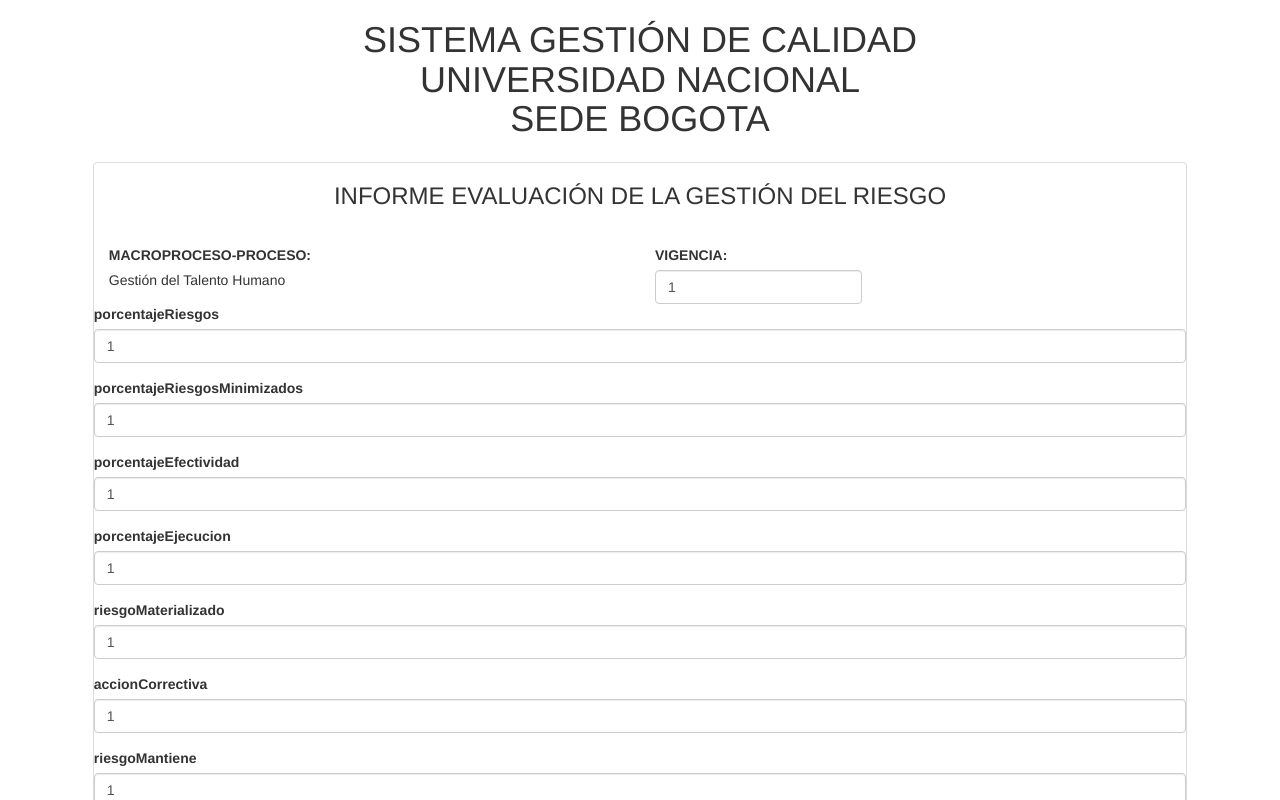
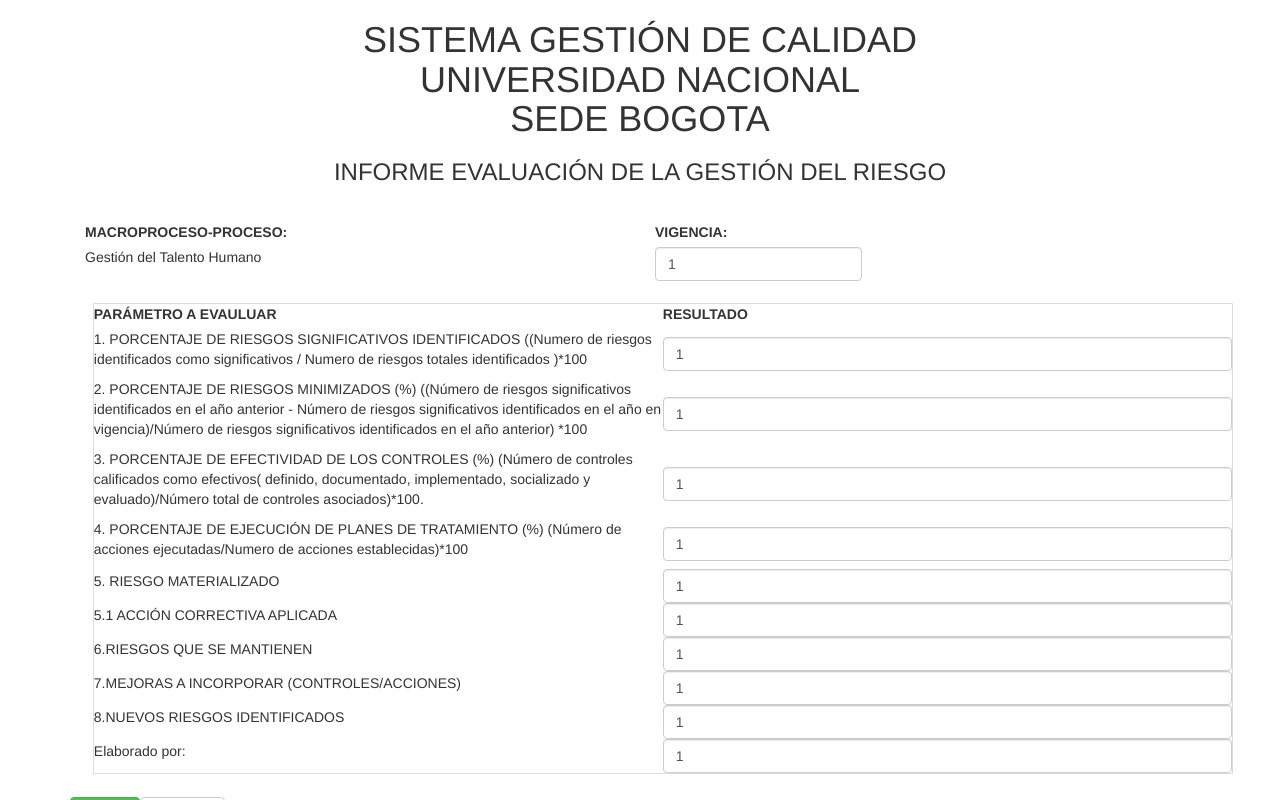
Before and after one commit to HJSFoundation/webFormPDF, an Angular app: page / in a window 1280 px wide. Shown: the top 800 px of the page. Built offline with nearby package versions, Linux system fonts and the light colour scheme; what pdfmake would draw is missing.

Commit message:
all form values inside a table

```diff
--- a/src/app/app.component.html
+++ b/src/app/app.component.html
@@ -7,8 +7,8 @@
       <br>
       SEDE BOGOTA
     </h1>
-    <form (ngSubmit)="onSubmit()" #dataForm="ngForm">
-      <div class="panel panel-default" style= "margin: 2%">
+    <div class=”container-fluid”>
+    <form (ngSubmit)="onSubmit()" #dataForm="ngForm" >
         <h3 style="text-align:center">
             INFORME EVALUACIÓN DE LA GESTIÓN DEL RIESGO <br><br>
         </h3>
@@ -40,8 +40,27 @@
 
 
 
-        <div class="form-group">
-          <label for="name">porcentajeRiesgos</label>
+        <div class="card-block p-0">
+
+          <table class="table table-bordered table-hover table-responsive table-sm m-0" style= "margin: 2%" >
+            <tr >
+                <td width="50%">
+                            <label for="ejemplo_password_1">PARÁMETRO A EVAULUAR</label><br>
+                </td>
+                <td width="50%">
+                            <label for="ejemplo_password_1">RESULTADO</label><br>
+                </td>
+            </tr>
+            <tr>
+                <td>
+                    <!-- bootstraptablecol -->
+                    <p>
+                        1. PORCENTAJE DE RIESGOS SIGNIFICATIVOS IDENTIFICADOS
+                        ((Numero de riesgos identificados como significativos / Numero de riesgos totales
+                        identificados )*100
+                    </p>
+                </td>
+                <td>
                   <input type="text" class="form-control" id="porcentajeRiesgos"
                          required
                          [(ngModel)]="model.porcentajeRiesgos" name="porcentajeRiesgos"
@@ -50,10 +69,17 @@
                        class="alert alert-danger">
                     required
                   </div>
-        </div>
-
-        <div class="form-group">
-          <label for="name">porcentajeRiesgosMinimizados</label>
+                </td>
+            </tr>
+            <tr>
+                <td>
+                    <!-- bootstraptablecol -->
+                    <p>
+                        2. PORCENTAJE DE RIESGOS MINIMIZADOS (%)
+                        ((Número de riesgos significativos identificados en el año anterior - Número de riesgos significativos identificados en el año en vigencia)/Número de riesgos significativos identificados en el año anterior) *100
+                    </p>
+                </td>
+                <td>
                   <input type="text" class="form-control" id="porcentajeRiesgosMinimizados"
                          required
                          [(ngModel)]="model.porcentajeRiesgosMinimizados" name="porcentajeRiesgosMinimizados"
@@ -62,10 +88,18 @@
                        class="alert alert-danger">
                     required
                   </div>
-        </div>
-
-        <div class="form-group">
-          <label for="name">porcentajeEfectividad</label>
+                </td>
+            </tr>
+            <tr>
+                <td>
+                    <!-- bootstraptablecol -->
+                    <p>
+                        3. PORCENTAJE DE EFECTIVIDAD DE LOS CONTROLES (%)
+                        (Número de controles calificados como efectivos( definido, documentado,
+                        implementado, socializado y evaluado)/Número total de controles asociados)*100.
+                    </p>
+                </td>
+                <td>
                   <input type="text" class="form-control" id="porcentajeEfectividad"
                          required
                          [(ngModel)]="model.porcentajeEfectividad" name="porcentajeEfectividad"
@@ -74,10 +108,17 @@
                        class="alert alert-danger">
                     required
                   </div>
-        </div>
-
-        <div class="form-group">
-          <label for="name">porcentajeEjecucion</label>
+                </td>
+            </tr>
+            <tr>
+                <td>
+                    <!-- bootstraptablecol -->
+                    <p>
+                        4. PORCENTAJE DE EJECUCIÓN DE PLANES DE TRATAMIENTO (%)
+                        (Número de acciones ejecutadas/Numero de acciones establecidas)*100
+                    </p>
+                </td>
+                <td>
                   <input type="text" class="form-control" id="porcentajeEjecucion"
                          required
                          [(ngModel)]="model.porcentajeEjecucion" name="porcentajeEjecucion"
@@ -86,10 +127,16 @@
                        class="alert alert-danger">
                     required
                   </div>
-        </div>
-
-        <div class="form-group">
-          <label for="name">riesgoMaterializado</label>
+                </td>
+            </tr>
+            <tr>
+                <td>
+                    <!-- bootstraptablecol -->
+                    <p>
+                        5. RIESGO MATERIALIZADO
+                    </p>
+                </td>
+                <td>
                   <input type="text" class="form-control" id="riesgoMaterializado"
                          required
                          [(ngModel)]="model.riesgoMaterializado" name="riesgoMaterializado"
@@ -98,10 +145,16 @@
                        class="alert alert-danger">
                     required
                   </div>
-        </div>
-
-        <div class="form-group">
-          <label for="name">accionCorrectiva</label>
+               </td>
+            </tr>
+            <tr>
+                <td>
+                    <!-- bootstraptablecol -->
+                    <p>
+                        5.1 ACCIÓN CORRECTIVA APLICADA
+                    </p>
+                </td>
+                <td>
                   <input type="text" class="form-control" id="accionCorrectiva"
                          required
                          [(ngModel)]="model.accionCorrectiva" name="accionCorrectiva"
@@ -110,10 +163,16 @@
                        class="alert alert-danger">
                     required
                   </div>
-        </div>
-
-        <div class="form-group">
-          <label for="name">riesgoMantiene</label>
+                </td>
+            </tr>
+            <tr>
+                <td>
+                    <!-- bootstraptablecol -->
+                    <p>
+                        6.RIESGOS QUE SE MANTIENEN
+                    </p>
+                </td>
+                <td>
                   <input type="text" class="form-control" id="riesgoMantiene"
                          required
                          [(ngModel)]="model.riesgoMantiene" name="riesgoMantiene"
@@ -122,10 +181,16 @@
                        class="alert alert-danger">
                     required
                   </div>
-        </div>
-
-        <div class="form-group">
-          <label for="name">mejorasIncorporar</label>
+                </td>
+            </tr>
+            <tr>
+                <td>
+                    <!-- bootstraptablecol -->
+                    <p>
+                        7.MEJORAS A INCORPORAR (CONTROLES/ACCIONES)
+                    </p>
+                </td>
+                <td>
                   <input type="text" class="form-control" id="mejorasIncorporar"
                          required
                          [(ngModel)]="model.mejorasIncorporar" name="mejorasIncorporar"
@@ -134,10 +199,16 @@
                        class="alert alert-danger">
                     required
                   </div>
-        </div>
-
-        <div class="form-group">
-          <label for="name">nuevosRiesgos</label>
+                </td>
+            </tr>
+            <tr>
+                <td>
+                    <!-- bootstraptablecol -->
+                    <p>
+                        8.NUEVOS RIESGOS IDENTIFICADOS
+                    </p>
+                </td>
+                <td>
                   <input type="text" class="form-control" id="nuevosRiesgos"
                          required
                          [(ngModel)]="model.nuevosRiesgos" name="nuevosRiesgos"
@@ -146,10 +217,16 @@
                        class="alert alert-danger">
                     required
                   </div>
-        </div>
-
-        <div class="form-group">
-          <label for="name">elaboradoPor</label>
+                </td>
+            </tr>
+            <tr>
+                <td>
+                    <!-- bootstraptablecol -->
+                    <p>
+                        Elaborado por:
+                    </p>
+                </td>
+                <td>
                   <input type="text" class="form-control" id="elaboradoPor"
                          required
                          [(ngModel)]="model.elaboradoPor" name="elaboradoPor"
@@ -158,11 +235,15 @@
                        class="alert alert-danger">
                     required
                   </div>
+                </td>
+            </tr>
+          </table>
         </div>
+
         <button type="submit" class="btn btn-success" [disabled]="!dataForm.form.valid">Submit</button>
         <button type="button" class="btn btn-default" (click)="newData(); dataForm.reset()">New data</button>
+    </form>
      </div>
-    </form>
   </div>
 
   <div [hidden]="!submitted">
```
Lines whose indentation alone changed are shown as unchanged.
